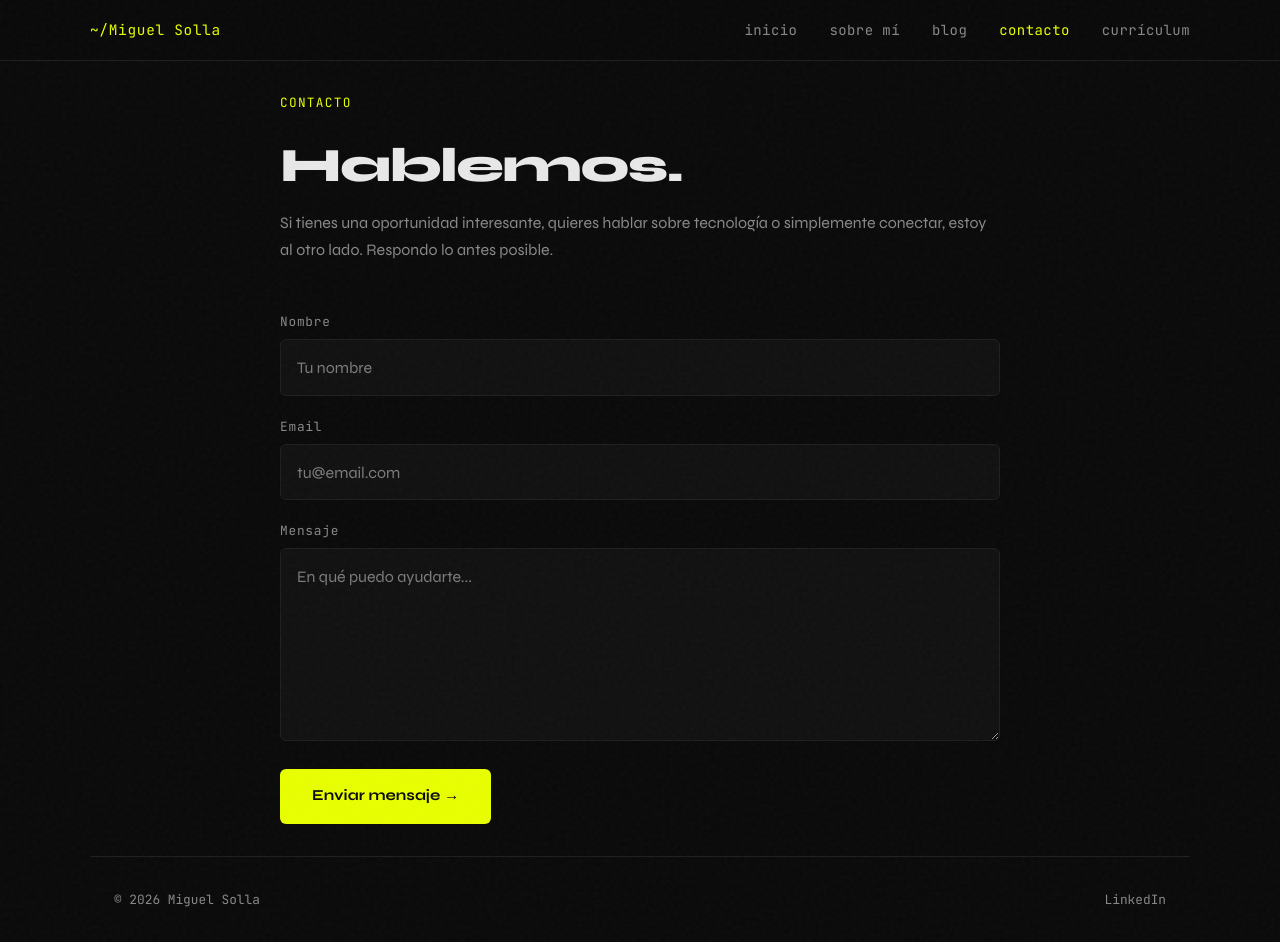
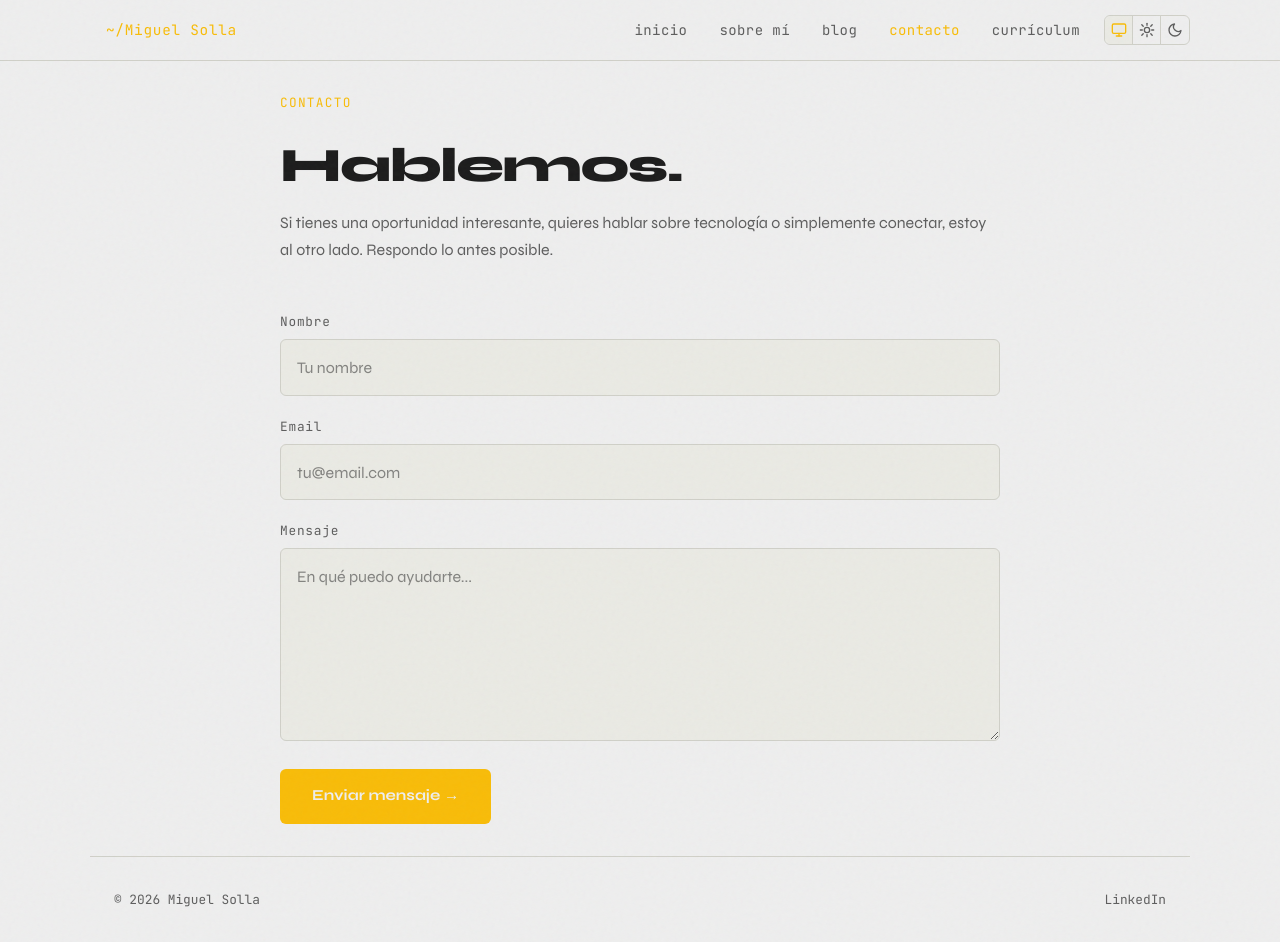
Before and after one commit to msolladev/portfolio, a Next.js app: page /contacto in a window 1280 px wide. Built offline with nearby package versions, Linux system fonts and the light colour scheme; no server answers.

Commit message:
Added light and dark mode selection

```diff
--- a/package.json
+++ b/package.json
@@ -19,6 +19,7 @@
     "next": "^15.0.0",
     "next-mdx-remote": "^5.0.0",
     "next-sitemap": "^4.2.3",
+    "next-themes": "^0.4.6",
     "react": "^19.0.0",
     "react-dom": "^19.0.0",
     "resend": "^3.0.0",
--- a/src/app/layout.tsx
+++ b/src/app/layout.tsx
@@ -2,6 +2,7 @@ import type { Metadata } from "next";
 import { Syne, JetBrains_Mono } from "next/font/google";
 import "@/styles/globals.css";
 import { yearsOfExperience } from "@/lib/yearsOfExperience";
+import { Providers } from "@/components/layout/Providers";
 
 // ─── Fuentes ─────────────────────────────────────────────
 const syne = Syne({
@@ -110,7 +111,7 @@ export default function RootLayout({
   children: React.ReactNode;
 }) {
   return (
-    <html lang="es" className={`${syne.variable} ${jetbrainsMono.variable}`}>
+    <html lang="es" className={`${syne.variable} ${jetbrainsMono.variable}`} suppressHydrationWarning>
       <head>
         <script
           type="application/ld+json"
@@ -120,7 +121,7 @@ export default function RootLayout({
       <body>
         {/* Efecto grain sobre toda la web */}
         <div className="grain" aria-hidden="true" />
-        {children}
+        <Providers>{children}</Providers>
       </body>
     </html>
   );
--- a/src/components/blog/BlogClient.tsx
+++ b/src/components/blog/BlogClient.tsx
@@ -184,7 +184,7 @@ export function BlogClient({ allPosts }: Props) {
                     {post.tags.map((tag, index) => (
                       <span
                         key={index}
-                        className={`text-[0.8rem] bg-[var(--text-soft)] px-2 py-1 rounded ${query.trim() && tag.toLowerCase().includes(query.toLowerCase()) ? 'text-[var(--accent)]' : 'text-[var(--text-muted)]'}`}
+                        className={`text-[0.8rem] bg-[var(--text-soft)] px-2 py-1 rounded ${query.trim() && tag.toLowerCase().includes(query.toLowerCase()) ? 'text-[var(--accent)]' : 'text-[var(--surface)]'}`}
                         onClick={() => setQuery((prev) => prev.trim() ? `${prev} ${tag}` : tag)}
                         style={{ cursor: "pointer" }}
                       >
--- a/src/components/layout/Nav.tsx
+++ b/src/components/layout/Nav.tsx
@@ -4,6 +4,7 @@ import Link from "next/link";
 import { usePathname } from "next/navigation";
 import { motion, AnimatePresence } from "framer-motion";
 import { useState, useEffect, useRef } from "react";
+import { ThemeToggleDesktop, ThemeToggleMobile } from "@/components/ui/ThemeToggle";
 
 const LINKS = [
   { href: "/", label: "inicio" },
@@ -45,18 +46,19 @@ export function Nav() {
         initial={{ opacity: 0, y: -12 }}
         animate={{ opacity: 1, y: 0 }}
         transition={{ duration: 0.5, ease: "easeOut" }}
-        className="fixed top-0 left-0 w-full z-[100] border-b bg-[rgba(10,10,10,0.95)] border-[var(--border)]"
+        className="fixed top-0 left-0 w-full z-[100] border-b bg-[var(--bg-nav)] border-[var(--border)]"
       >
         <div className="max-w-[1100px] mx-auto h-[60px] flex items-center justify-between">
           <Link
             href="/"
-            className="text-[0.9rem] tracking-[0.05em] text-[var(--accent)] font-mono"
+            className="text-[0.9rem] tracking-[0.05em] text-[var(--accent)] font-mono ps-4"
           >
             ~/Miguel Solla
           </Link>
 
           {/* Desktop nav */}
-          <nav className="hidden sm:flex gap-8">
+          <div className="hidden sm:flex items-center gap-6">
+            <nav className="flex gap-8">
               {LINKS.map(({ href, label }) => {
                 const active = pathname === href;
                 const isExternal =
@@ -78,11 +80,18 @@ export function Nav() {
                 );
               })}
             </nav>
+            <ThemeToggleDesktop />
+          </div>
         </div>
       </motion.header>
 
       {/* Spacer so content is not hidden under the fixed header */}
       <div className="h-[60px]" aria-hidden="true" />
+
+      {/* Mobile theme toggle — visible when menu is closed */}
+      <div className="sm:hidden fixed top-[14px] right-[58px] z-[200]">
+        <ThemeToggleMobile hidden={open} />
+      </div>
 
       {/* Hamburger button — separate fixed element, above overlay (z-[200] > z-[150]) */}
       <button
@@ -123,7 +132,7 @@ export function Nav() {
             animate={{ opacity: 1 }}
             exit={{ opacity: 0 }}
             transition={{ duration: 0.25 }}
-            className="fixed inset-0 z-[150] bg-[rgba(10,10,10,0.98)] flex flex-col sm:hidden"
+            className="fixed inset-0 z-[150] bg-[var(--bg-nav-overlay)] flex flex-col sm:hidden"
           >
             {/* Title — top-left, same height as the X button */}
             <div className="h-[60px] flex items-center px-5">
--- /dev/null
+++ b/src/components/layout/Providers.tsx
@@ -0,0 +1,16 @@
+"use client";
+
+import { ThemeProvider } from "next-themes";
+
+export function Providers({ children }: { children: React.ReactNode }) {
+  return (
+    <ThemeProvider
+      attribute="class"
+      defaultTheme="system"
+      enableSystem
+      disableTransitionOnChange
+    >
+      {children}
+    </ThemeProvider>
+  );
+}
--- /dev/null
+++ b/src/components/ui/ThemeToggle.tsx
@@ -0,0 +1,156 @@
+"use client";
+
+import { useTheme } from "next-themes";
+import { useEffect, useState } from "react";
+
+// ─── Icons ────────────────────────────────────────────────
+
+function SunIcon() {
+  return (
+    <svg width="16" height="16" viewBox="0 0 24 24" fill="none" stroke="currentColor" strokeWidth="2" strokeLinecap="round" strokeLinejoin="round" aria-hidden="true">
+      <circle cx="12" cy="12" r="4" />
+      <line x1="12" y1="2" x2="12" y2="5" />
+      <line x1="12" y1="19" x2="12" y2="22" />
+      <line x1="4.22" y1="4.22" x2="6.34" y2="6.34" />
+      <line x1="17.66" y1="17.66" x2="19.78" y2="19.78" />
+      <line x1="2" y1="12" x2="5" y2="12" />
+      <line x1="19" y1="12" x2="22" y2="12" />
+      <line x1="4.22" y1="19.78" x2="6.34" y2="17.66" />
+      <line x1="17.66" y1="6.34" x2="19.78" y2="4.22" />
+    </svg>
+  );
+}
+
+function MoonIcon() {
+  return (
+    <svg width="16" height="16" viewBox="0 0 24 24" fill="none" stroke="currentColor" strokeWidth="2" strokeLinecap="round" strokeLinejoin="round" aria-hidden="true">
+      <path d="M21 12.79A9 9 0 1 1 11.21 3 7 7 0 0 0 21 12.79z" />
+    </svg>
+  );
+}
+
+function MonitorIcon() {
+  return (
+    <svg width="16" height="16" viewBox="0 0 24 24" fill="none" stroke="currentColor" strokeWidth="2" strokeLinecap="round" strokeLinejoin="round" aria-hidden="true">
+      <rect x="2" y="3" width="20" height="14" rx="2" />
+      <line x1="8" y1="21" x2="16" y2="21" />
+      <line x1="12" y1="17" x2="12" y2="21" />
+    </svg>
+  );
+}
+
+const THEME_ICONS: Record<string, React.ReactNode> = {
+  light: <SunIcon />,
+  dark: <MoonIcon />,
+  system: <MonitorIcon />,
+};
+
+const THEME_LABELS: Record<string, string> = {
+  light: "Modo claro",
+  dark: "Modo oscuro",
+  system: "Preferencia del sistema",
+};
+
+const CYCLE_ORDER = ["system", "light", "dark"] as const;
+
+// ─── Desktop: segmented control ───────────────────────────
+
+export function ThemeToggleDesktop() {
+  const { theme, setTheme } = useTheme();
+  const [mounted, setMounted] = useState(false);
+
+  useEffect(() => setMounted(true), []);
+
+  if (!mounted) {
+    return <div className="w-[88px] h-[30px]" aria-hidden="true" />;
+  }
+
+  return (
+    <div
+      role="group"
+      aria-label="Selector de tema"
+      style={{
+        display: "inline-flex",
+        alignItems: "center",
+        border: "1px solid var(--border)",
+        borderRadius: "var(--radius)",
+      }}
+    >
+      {CYCLE_ORDER.map((t, i) => {
+        const active = theme === t;
+        const isFirst = i === 0;
+        const isLast = i === CYCLE_ORDER.length - 1;
+        return (
+          <button
+            key={t}
+            onClick={() => setTheme(t)}
+            aria-label={THEME_LABELS[t]}
+            aria-pressed={active}
+            data-tooltip={THEME_LABELS[t]}
+            className="text-decoration-none"
+            style={{
+              display: "flex",
+              alignItems: "center",
+              justifyContent: "center",
+              width: "28px",
+              height: "28px",
+              color: active ? "var(--accent)" : "var(--text-soft)",
+              background: active ? "var(--surface)" : "transparent",
+              border: "none",
+              borderRight: isLast ? "none" : "1px solid var(--border)",
+              borderRadius: isFirst
+                ? "var(--radius) 0 0 var(--radius)"
+                : isLast
+                ? "0 var(--radius) var(--radius) 0"
+                : "0",
+              cursor: "pointer",
+              transition: "color var(--transition), background var(--transition)",
+            }}
+          >
+            {THEME_ICONS[t]}
+          </button>
+        );
+      })}
+    </div>
+  );
+}
+
+// ─── Mobile: cyclic button ─────────────────────────────────
+
+export function ThemeToggleMobile({ hidden }: { hidden: boolean }) {
+  const { theme, setTheme } = useTheme();
+  const [mounted, setMounted] = useState(false);
+
+  useEffect(() => setMounted(true), []);
+
+  if (!mounted) return null;
+
+  const current = (theme ?? "system") as (typeof CYCLE_ORDER)[number];
+  const currentIndex = CYCLE_ORDER.indexOf(current);
+  const next = CYCLE_ORDER[(currentIndex + 1) % CYCLE_ORDER.length];
+
+  return (
+    <button
+      onClick={() => setTheme(next)}
+      aria-label={THEME_LABELS[current]}
+      data-tooltip={THEME_LABELS[current]}
+      className="text-decoration-none"
+      style={{
+        display: "flex",
+        alignItems: "center",
+        justifyContent: "center",
+        width: "32px",
+        height: "32px",
+        color: "var(--text-soft)",
+        background: "transparent",
+        border: "none",
+        cursor: "pointer",
+        opacity: hidden ? 0 : 1,
+        pointerEvents: hidden ? "none" : "auto",
+        transition: "opacity 150ms ease, color var(--transition)",
+      }}
+    >
+      {THEME_ICONS[current]}
+    </button>
+  );
+}
--- a/src/styles/globals.css
+++ b/src/styles/globals.css
@@ -2,18 +2,34 @@
 
 /* ─── Design tokens ─────────────────────────────────────── */
 :root {
-  --bg:        #0a0a0a;
-  --surface:   #111111;
-  --border:    #1f1f1f;
-  --muted:     #444444;
-  --text:      #e8e8e8;
-  --text-soft: #888888;
-  --accent:    #e8ff00;
-  --accent-dim:#b8cc00;
+  --bg:            #0a0a0a;
+  --surface:       #111111;
+  --border:        #1f1f1f;
+  --muted:         #444444;
+  --text:          #e8e8e8;
+  --text-soft:     #888888;
+  --accent:        #e8ff00;
+  --accent-dim:    #b8cc00;
+  --bg-nav:        rgba(10, 10, 10, 0.95);
+  --bg-nav-overlay:rgba(10, 10, 10, 0.98);
   --font-sans: "Syne", sans-serif;
   --font-mono: "JetBrains Mono", monospace;
   --radius:    6px;
   --transition: 220ms cubic-bezier(0.4, 0, 0.2, 1);
+}
+
+/* ─── Light mode overrides ───────────────────────────────── */
+.light {
+  --bg:            #eee;
+  --surface:       #eaeae4;
+  --border:        #d0d0c8;
+  --muted:         #aaaaaa;
+  --text:          #1c1c1c;
+  --text-soft:     #5e5e5e;
+  --accent:        #f8bc09;
+  --accent-dim:    #af8505;
+  --bg-nav:        rgba(238, 238, 238, 0.97);
+  --bg-nav-overlay:rgba(238, 238, 238, 0.99);
 }
 
 /* ─── Base ───────────────────────────────────────────────── */
@@ -142,7 +158,7 @@ button.active{
 
 .prose{
   h1, h2, h3, h4, h5, h6{
-    color: white;
+    color: var(--text);
     padding-top: 1rem;
   }
 
@@ -157,6 +173,9 @@ mark {
   border-radius: 2px;
   padding: 0 2px;
 }
+.light mark {
+  color: var(--text-soft);          /* variable B en modo claro */
+}
 
 .text-soft {
   color: var(--text-soft);
@@ -165,3 +184,32 @@ mark {
 .text-decoration-none:hover {
   text-decoration: none;
 }
+
+/* ─── Tooltip ───────────────────────────────────────────── */
+[data-tooltip] {
+  position: relative;
+}
+
+[data-tooltip]::after {
+  content: attr(data-tooltip);
+  position: absolute;
+  top: calc(100% + 7px);
+  left: 50%;
+  transform: translateX(-50%);
+  background: var(--surface);
+  color: var(--text-soft);
+  border: 1px solid var(--border);
+  border-radius: var(--radius);
+  padding: 3px 8px;
+  font-size: 0.7rem;
+  font-family: var(--font-mono);
+  white-space: nowrap;
+  pointer-events: none;
+  opacity: 0;
+  transition: opacity var(--transition);
+  z-index: 9999;
+}
+
+[data-tooltip]:hover::after {
+  opacity: 1;
+}
```
Also changed, not shown: 2 other files (tests, documents, lock files or other folders). Lines whose indentation alone changed are shown as unchanged.
